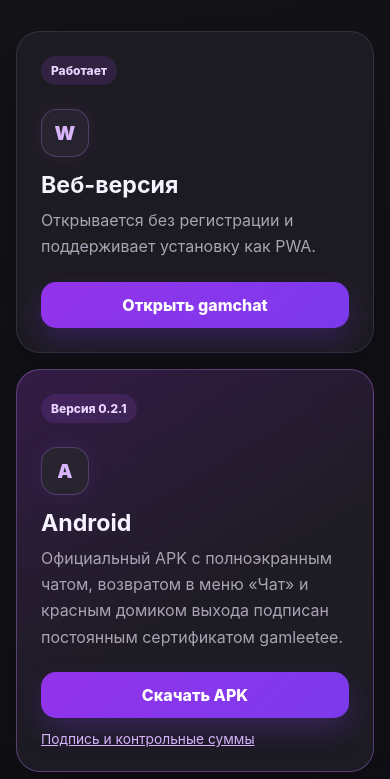
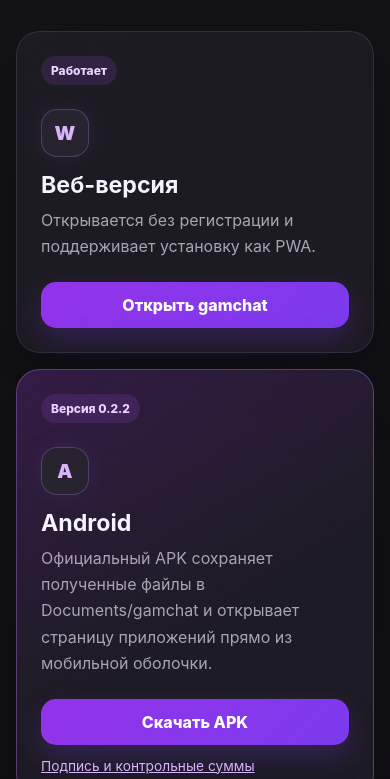
Before and after one commit to gamleetee/gamleetee-Tunnel-Chat, a website: page public/apps/index.html in a window 390 px wide. Shown: the part 318-1097 px from the top of the page. Drawn offline with Linux system fonts and the light colour scheme.

Commit message:
Publish Android 0.2.2 download

```diff
--- a/public/apps/index.html
+++ b/public/apps/index.html
@@ -30,12 +30,12 @@
         </article>
 
         <article class="platform-card ready featured">
-          <span class="status">Версия 0.2.1</span>
+          <span class="status">Версия 0.2.2</span>
           <div class="platform-symbol">A</div>
           <h2>Android</h2>
-          <p>Официальный APK с полноэкранным чатом, возвратом в меню «Чат» и красным домиком выхода подписан постоянным сертификатом gamleetee.</p>
-          <a class="primary-button" href="https://github.com/gamleetee/gamleetee-Tunnel-Chat/releases/download/mobile-v0.2.1/gamleetee-chat.apk" rel="noreferrer">Скачать APK</a>
-          <a class="text-link" href="https://github.com/gamleetee/gamleetee-Tunnel-Chat/releases/tag/mobile-v0.2.1" rel="noreferrer">Подпись и контрольные суммы</a>
+          <p>Официальный APK сохраняет полученные файлы в Documents/gamchat и открывает страницу приложений прямо из мобильной оболочки.</p>
+          <a class="primary-button" href="https://github.com/gamleetee/gamleetee-Tunnel-Chat/releases/download/mobile-v0.2.2/gamleetee-chat.apk" rel="noreferrer">Скачать APK</a>
+          <a class="text-link" href="https://github.com/gamleetee/gamleetee-Tunnel-Chat/releases/tag/mobile-v0.2.2" rel="noreferrer">Подпись и контрольные суммы</a>
         </article>
 
         <article class="platform-card planned">
```
